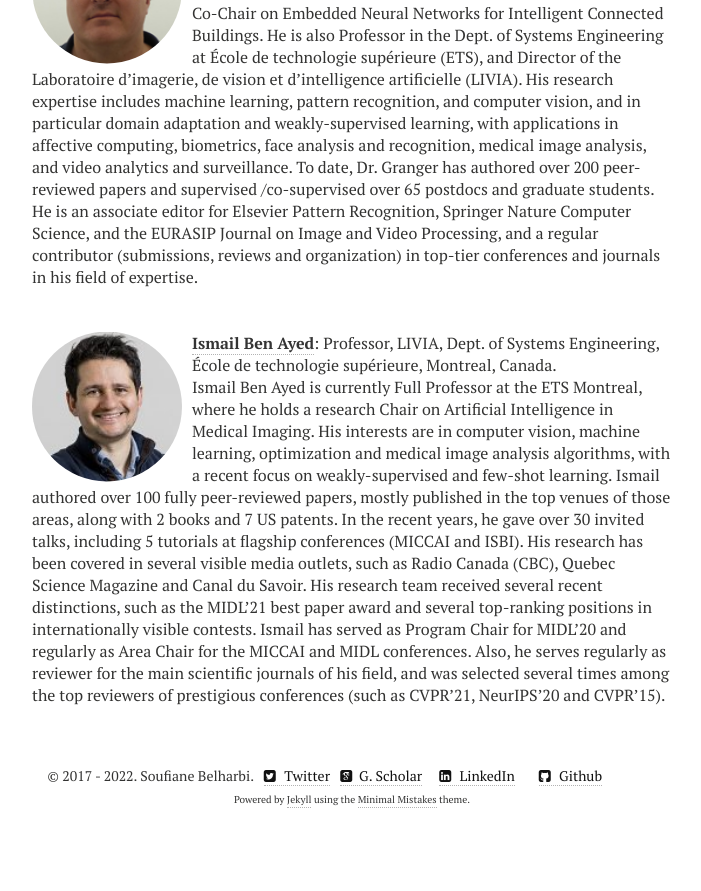
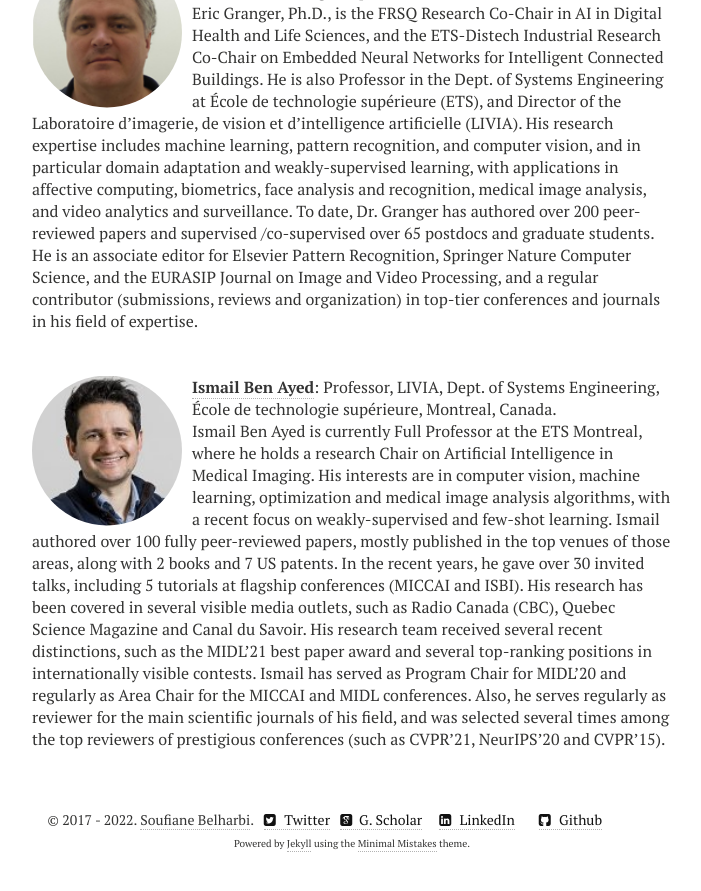
Before and after one commit to sbelharbi/sbelharbi.github.io, a Jekyll site: the page built from icpr-tutorial-2022-wsl.md, in a window 1280 px wide and 900 px high, scrolled down 2806 px. Shown: the top 891 px of the window, without its empty margins (288-989 px from the left). Built offline with Jekyll 4.4.1, drawn with Linux system fonts in a browser that asks for light colours; nearby versions of some CDN libraries; before the commit the page ends 3662 px from its top, so only the background shows below that.

```diff
--- a/_includes/_footer.html
+++ b/_includes/_footer.html
@@ -1,5 +1,5 @@
 <center>
-<span>&copy; {{ site.yearstart }} - {{site.time | date: '%Y'}}. {{ site.owner.name }}.   &nbsp;
+<span>&copy; {{ site.yearstart }} - {{site.time | date: '%Y'}}. <a href="/">{{ site.owner.name }}</a>.   &nbsp;
   {% if site.owner.twitter %}<a style="display: inline;" href="http://twitter.com/{{ site.owner.twitter }}" class="author-social" target="_blank"><i  class="fa fa-twitter-square"></i> Twitter</a>{% endif %}
   &nbsp;
   {% if site.owner.google_scholar %}<a style="display: inline;" href="http://scholar.google.com/citations?user={{ site.owner.google_scholar }}" class="author-social" target="_blank"><i class="ai ai-google-scholar-square"></i>&nbsp; G. Scholar</a>{% endif %}
--- a/icpr-tutorial-2022-wsl.md
+++ b/icpr-tutorial-2022-wsl.md
@@ -5,6 +5,11 @@
 tags: [ICPR tutotial 2022]
 comments: false
 ---
+[**Home**]({{ site.url }}/)
+<br />
+<br />
+
+
 **Date**: August 21th, 2022. **Hour**: 9am-1pm.
 
 **Location**: Montreal, Quebec, Canada.
```
